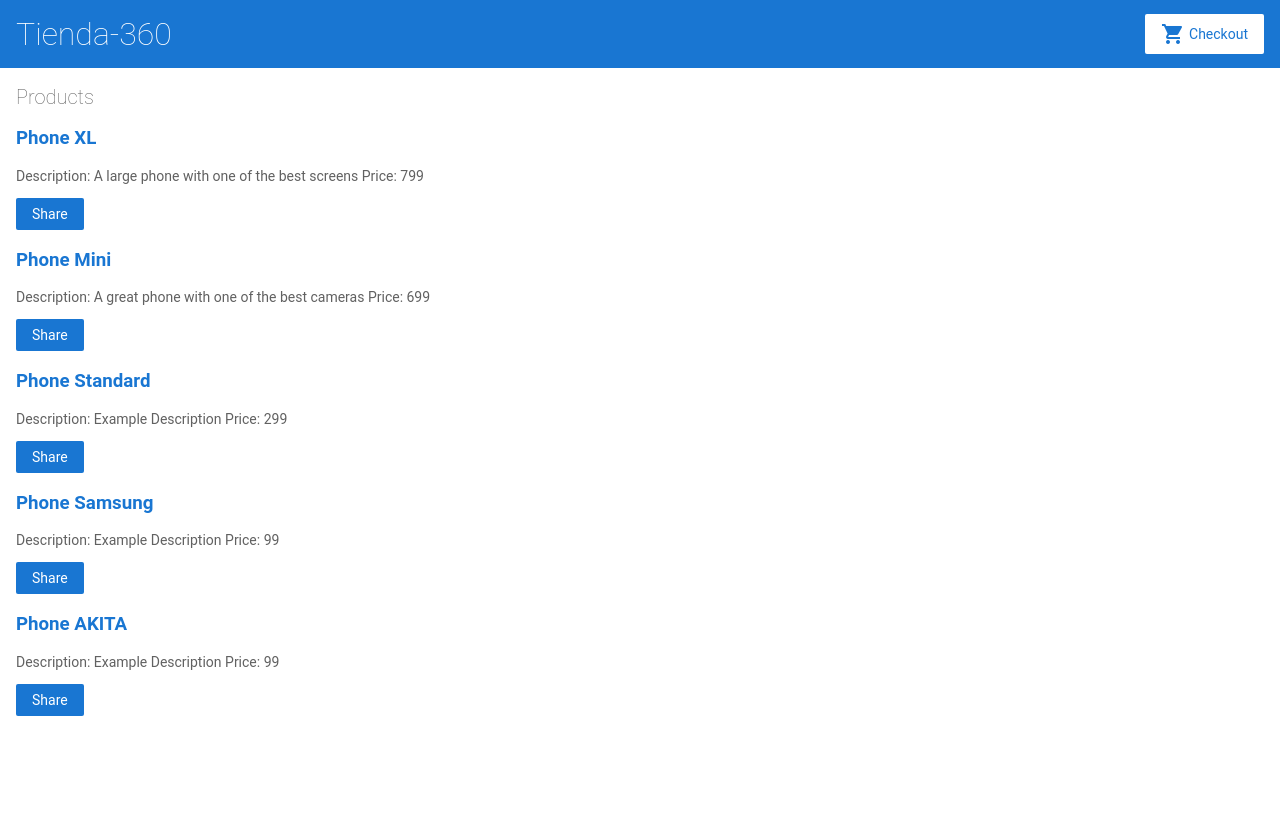
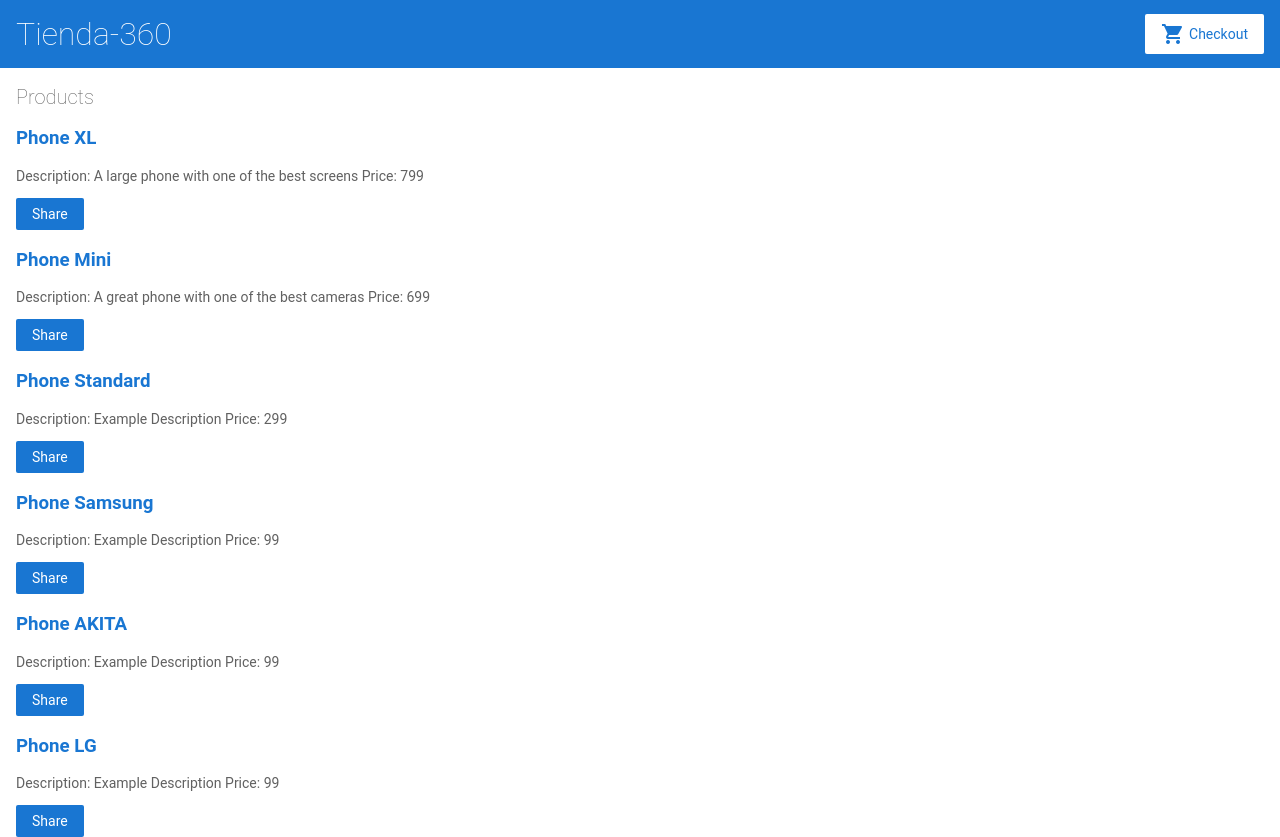
Before and after one commit to PercyRom/tienda-360, an Angular app: page / in a window 1280 px wide. Before the commit the page ends 800 px from the top, so only its background shows below. Built offline with nearby package versions, Linux system fonts and the light colour scheme.

Commit message:
add product LG

```diff
--- a/src/app/products.ts
+++ b/src/app/products.ts
@@ -23,6 +23,11 @@ export const products = [
     name: "Phone AKITA",
     price: 99,
     description: "Example Description"
+  },
+  {
+    name: "Phone LG",
+    price: 99,
+    description: "Example Description"
   }
 ];
 
```
